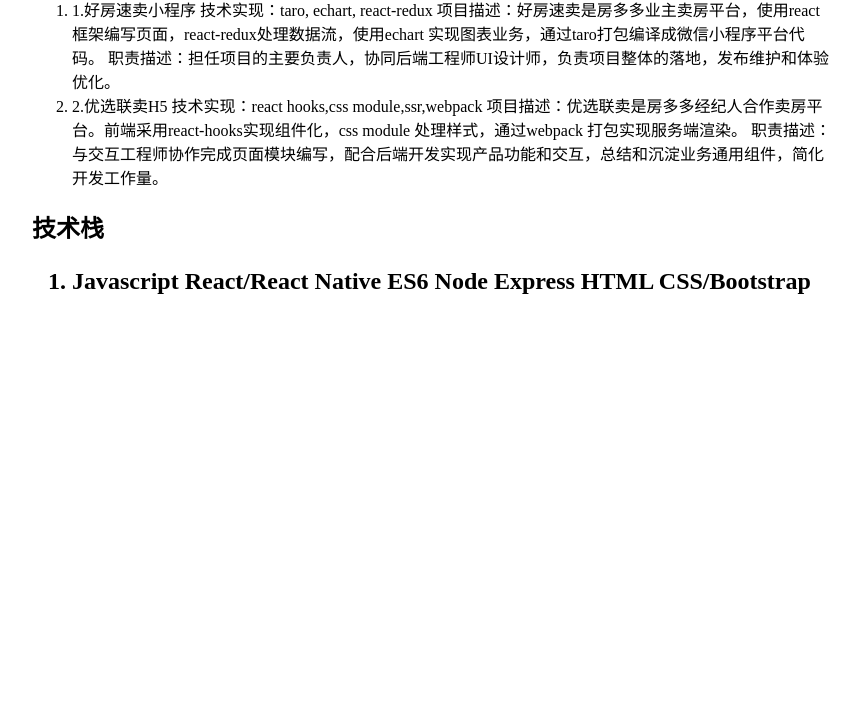
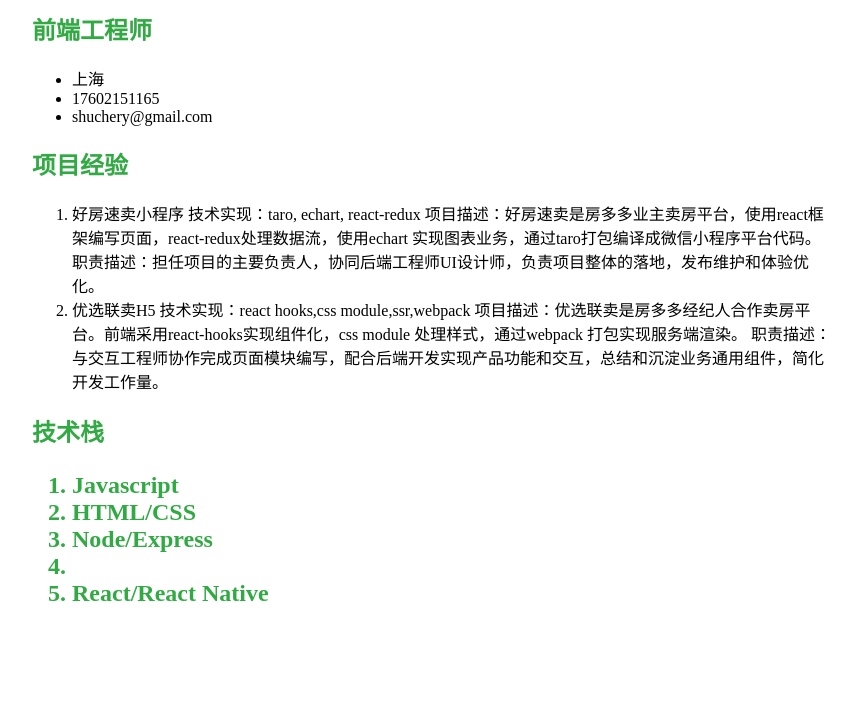
Before and after one commit to shuch/shuch.github.io, a website: page resume.html in a window 1280 px wide. Shown: the part 78-800 px from the top of the page, without its empty margins (208-1068 px from the left). Drawn offline with Linux system fonts and the light colour scheme.

Commit message:
Update resume.html

```diff
--- a/resume.html
+++ b/resume.html
@@ -7,20 +7,30 @@
         width: 800px;
         margin: 0 auto;
       }
+      h2 {
+        color: #32aa44;
+      }
     </style>
   </head>
 
   <body>
+    <h1>舒晨</h1>
+    <h2>前端工程师</h2>
+    <ul>
+      <li>上海</li>
+      <li>17602151165</li>
+      <li>shuchery@gmail.com</li>
+    </ul>
     <h2>项目经验</h2>
     <ol>
       <li>
-      1.好房速卖小程序
+      好房速卖小程序
       技术实现：taro, echart, react-redux
       项目描述：好房速卖是房多多业主卖房平台，使用react框架编写页面，react-redux处理数据流，使用echart 实现图表业务，通过taro打包编译成微信小程序平台代码。
       职责描述：担任项目的主要负责人，协同后端工程师UI设计师，负责项目整体的落地，发布维护和体验优化。
       </li>
       <li>
-      2.优选联卖H5
+      优选联卖H5
       技术实现：react hooks,css module,ssr,webpack
       项目描述：优选联卖是房多多经纪人合作卖房平台。前端采用react-hooks实现组件化，css module 处理样式，通过webpack 打包实现服务端渲染。
       职责描述：与交互工程师协作完成页面模块编写，配合后端开发实现产品功能和交互，总结和沉淀业务通用组件，简化开发工作量。
@@ -28,15 +38,10 @@
     </ol>
     <h2>技术栈<h2>
     <ol>
-      <li>
-        Javascript
-        React/React Native
-        ES6
-        Node
-        Express
-        HTML
-        CSS/Bootstrap
-      </li>
+      <li>Javascript</li>
+      <li>HTML/CSS</li>
+      <li>Node/Express<li>
+      <li>React/React Native</li>
     </ol>
   </body>
 <html>
```
